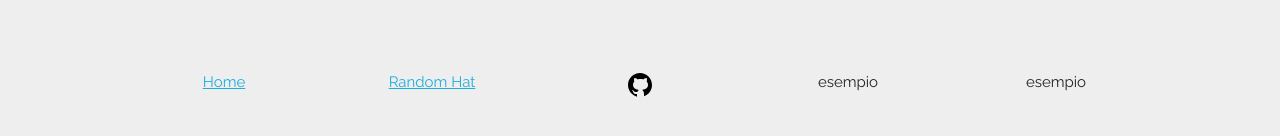
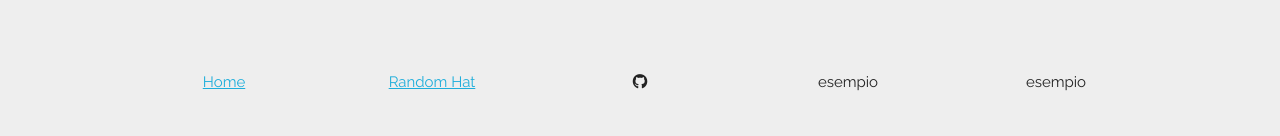
Before and after one commit to scamgi/hats, a Vue app: page / in a window 1280 px wide. Shown: the part 802-938 px from the top of the page. Built offline with nearby package versions, Linux system fonts and the light colour scheme.

Commit message:
github icon modified

```diff
--- a/src/components/icons/IconGithub.vue
+++ b/src/components/icons/IconGithub.vue
@@ -1,3 +1,9 @@
 <template>
-<svg fill="#000000" xmlns="http://www.w3.org/2000/svg"  viewBox="0 0 30 30" width="30px" height="30px">    <path d="M15,3C8.373,3,3,8.373,3,15c0,5.623,3.872,10.328,9.092,11.63C12.036,26.468,12,26.28,12,26.047v-2.051 c-0.487,0-1.303,0-1.508,0c-0.821,0-1.551-0.353-1.905-1.009c-0.393-0.729-0.461-1.844-1.435-2.526 c-0.289-0.227-0.069-0.486,0.264-0.451c0.615,0.174,1.125,0.596,1.605,1.222c0.478,0.627,0.703,0.769,1.596,0.769 c0.433,0,1.081-0.025,1.691-0.121c0.328-0.833,0.895-1.6,1.588-1.962c-3.996-0.411-5.903-2.399-5.903-5.098 c0-1.162,0.495-2.286,1.336-3.233C9.053,10.647,8.706,8.73,9.435,8c1.798,0,2.885,1.166,3.146,1.481C13.477,9.174,14.461,9,15.495,9 c1.036,0,2.024,0.174,2.922,0.483C18.675,9.17,19.763,8,21.565,8c0.732,0.731,0.381,2.656,0.102,3.594 c0.836,0.945,1.328,2.066,1.328,3.226c0,2.697-1.904,4.684-5.894,5.097C18.199,20.49,19,22.1,19,23.313v2.734 c0,0.104-0.023,0.179-0.035,0.268C23.641,24.676,27,20.236,27,15C27,8.373,21.627,3,15,3z"/></svg>
+    <i class="fa-brands fa-github"></i>
 </template>
+
+<style>
+.fa-github {
+    color: #222;
+}
+</style>
```
